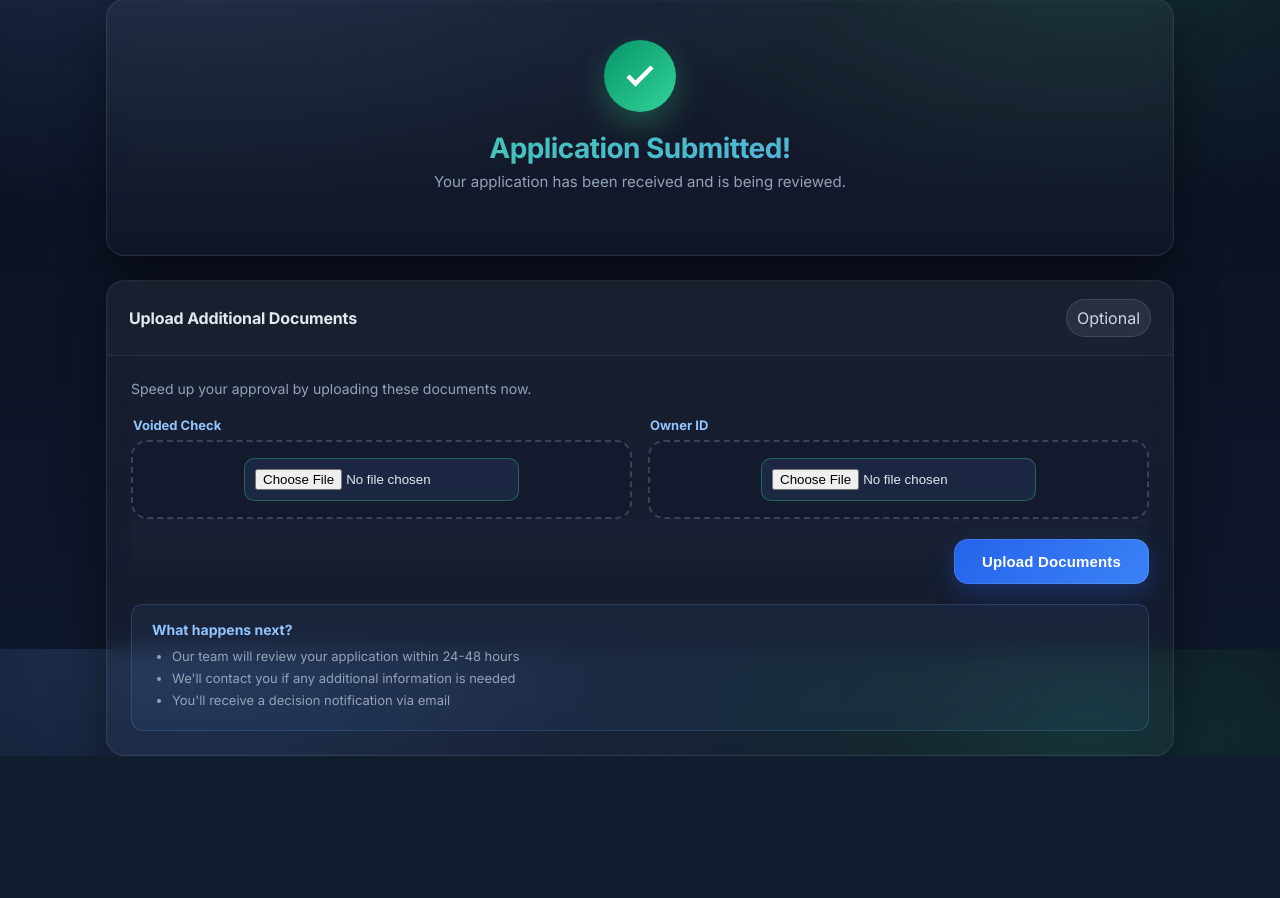
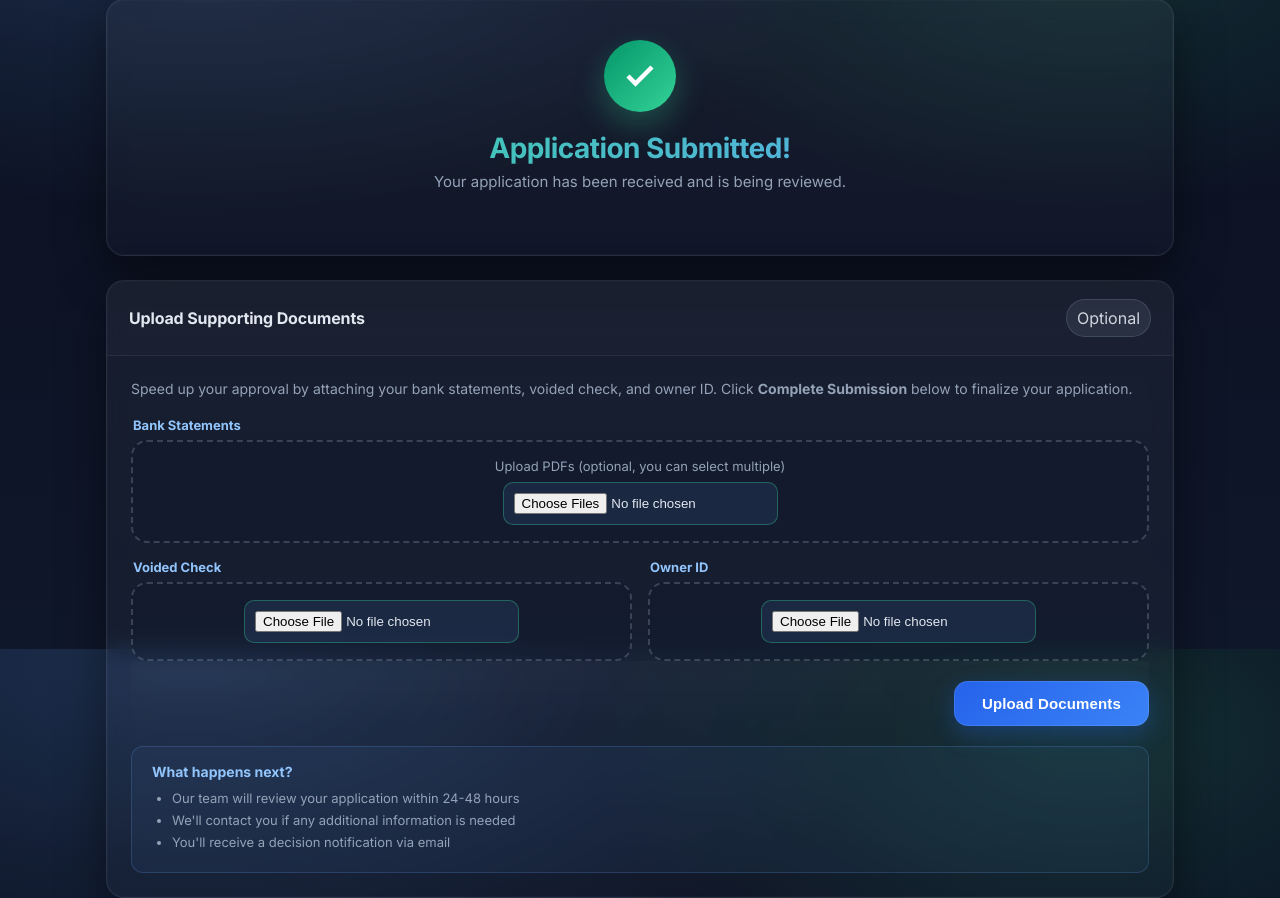
Before and after one commit to Maheedhar-rao/Pathway_application, a Flask app: page /thank-you in a window 1280 px wide. Shown: the part 151-1049 px from the top of the page. Before the commit the page ends 907 px from the top, so only its background shows below. Run offline with Flask 3, Linux system fonts and the light colour scheme; parts of the project's set-up code (start-up, migrations or seed data) failed here and were passed over.

Commit message:
Move bank statements to thank-you page and thread docs email
- Move "Upload Bank Statements" from form page to the thank-you page
  alongside Voided Check and Owner ID (all optional)
- Application email still fires immediately on form submit so no
  submission can be lost
- When supporting docs are uploaded, send them in a follow-up email
  threaded to the original via Message-ID / In-Reply-To / References
  headers so Gmail and Outlook display them in the same conversation
- Add full E-SIGN consent language to the PDF authorization section
- Edge function forwards messageId / inReplyTo / references to nodemailer

Co-Authored-By: Claude Opus 4.6 (1M context) <noreply@anthropic.com>

```diff
--- a/app.py
+++ b/app.py
@@ -57,7 +57,7 @@ try:
         SimpleDocTemplate, Paragraph, Spacer, Table, TableStyle,
         Image, HRFlowable, BaseDocTemplate, Frame, PageTemplate
     )
-    from reportlab.lib.enums import TA_CENTER, TA_RIGHT
+    from reportlab.lib.enums import TA_CENTER, TA_RIGHT, TA_JUSTIFY
     PDF_ENABLED = True
 except ImportError:
     PDF_ENABLED = False
@@ -395,10 +395,32 @@ def generate_application_pdf(form_data: dict, submission_id: int, rep_name: str
 
     # ── Signature & Authorization ──
     elements.append(Paragraph("Authorization &amp; Signature", section_style))
+    auth_style = ParagraphStyle(
+        'AuthText', parent=styles['Normal'], fontSize=9, textColor=BRAND_GRAY,
+        spaceAfter=8, alignment=TA_JUSTIFY, leading=12,
+    )
     elements.append(Paragraph(
-        "The applicant has agreed to electronic records and signatures as permitted under applicable law.",
-        ParagraphStyle('AuthText', parent=styles['Normal'], fontSize=9, textColor=BRAND_GRAY, spaceAfter=10)
+        "By submitting this application, the applicant authorizes the lender and its partners to contact the "
+        "applicant at the telephone, cell phone, email, or direct mail contact data provided in this form for "
+        "purposes of fulfilling this inquiry about business financing, even if the applicant has previously "
+        "indicated a preference of \"do not call\" or \"do not email\" with a government registry. The applicant "
+        "also authorizes the lender and its representatives, successors, assigns, and designees to obtain consumer "
+        "and/or personal, business and investigative reports and other information about the applicant from "
+        "consumer reporting agencies and other third parties. The applicant consents to the release of any "
+        "information relating to the applicant to the lender on its behalf. By providing a cell phone number, "
+        "the applicant consents to the receipt of text messages knowing that message and data rates may apply. "
+        "Reply STOP to unsubscribe, HELP for help. Message frequency varies. The applicant certifies that all "
+        "the information contained herein is complete, true, and accurate.",
+        auth_style
     ))
+    elements.append(Paragraph(
+        "<b>E-SIGN Act / UETA Consent:</b> The applicant agrees that the electronic digitized signature applied "
+        "on this document is a representation of the applicant's signature and is legally valid and binding as "
+        "if the applicant had signed the document with ink on paper in accordance with the Uniform Electronic "
+        "Transactions Act (UETA) and the Electronic Signatures in Global and National Commerce Act (E-SIGN) of 2000.",
+        auth_style
+    ))
+    elements.append(Spacer(1, 6))
 
     sig_info = [
         ["Print Name", form_data.get("signature_print_name", "")],
@@ -425,12 +447,28 @@ def generate_application_pdf(form_data: dict, submission_id: int, rep_name: str
     return buffer
 
 
-def _build_email_content(business_name, submission_id, rep_name, attached_files):
+def _build_email_content(business_name, submission_id, rep_name, attached_files, email_type="new_application"):
     """Build shared email HTML, plain text, and subject."""
     rep_line = f"Referred by: {rep_name}" if rep_name else "Direct submission (no rep)"
     doc_count = len(attached_files) if attached_files else 0
     submitted = datetime.now().strftime('%B %d, %Y at %I:%M %p')
-    subject = f"New Application: {business_name} (ID: {submission_id})"
+    base_subject = f"New Application: {business_name} (ID: {submission_id})"
+    if email_type == "docs_update":
+        subject = f"Re: {base_subject}"
+        alert_text = "Additional Documents Uploaded"
+        attachments_text = f"{doc_count} supporting document(s)"
+        body_note = (
+            "The applicant has uploaded additional supporting documents for this application. "
+            "Please find them attached to this email."
+        )
+    else:
+        subject = base_subject
+        alert_text = "New Loan Application Received"
+        attachments_text = "Application PDF"
+        body_note = (
+            "Please find the complete application summary attached to this email. "
+            "You can also view full details in the admin dashboard."
+        )
 
     html_body = f"""
 <!DOCTYPE html>
@@ -457,7 +495,7 @@ def _build_email_content(business_name, submission_id, rep_name, attached_files)
             <table width="100%" cellpadding="0" cellspacing="0" style="background:#f0f7ff;border:1px solid #bfdbfe;border-radius:8px;margin-bottom:24px;">
               <tr>
                 <td style="padding:14px 18px;">
-                  <p style="margin:0;font-size:15px;font-weight:600;color:#1e40af;">New Loan Application Received</p>
+                  <p style="margin:0;font-size:15px;font-weight:600;color:#1e40af;">{alert_text}</p>
                 </td>
               </tr>
             </table>
@@ -482,13 +520,12 @@ def _build_email_content(business_name, submission_id, rep_name, attached_files)
               </tr>
               <tr>
                 <td style="padding:8px 0;color:#64748b;font-size:13px;">Attachments</td>
-                <td style="padding:8px 0;color:#1e293b;font-size:14px;">Application PDF + {doc_count} bank statement(s)</td>
+                <td style="padding:8px 0;color:#1e293b;font-size:14px;">{attachments_text}</td>
               </tr>
             </table>
 
             <p style="color:#475569;font-size:14px;line-height:1.6;margin:0 0 20px;">
-              Please find the complete application summary and uploaded bank statements attached to this email.
-              You can also view full details in the admin dashboard.
+              {body_note}
             </p>
 
           </td>
@@ -510,16 +547,17 @@ def _build_email_content(business_name, submission_id, rep_name, attached_files)
     """
 
     plain_text = (
-        f"New Application Received\n\nBusiness: {business_name}\n"
+        f"{alert_text}\n\nBusiness: {business_name}\n"
         f"Application ID: {submission_id}\nSubmitted: {submitted}\n"
-        f"{rep_line}\n\nAttachments: Application PDF + {doc_count} bank statement(s)\n\n"
+        f"{rep_line}\n\nAttachments: {attachments_text}\n\n"
         "Powered by CROC"
     )
 
     return subject, html_body, plain_text
 
 
-def _send_via_resend(to_emails, subject, html_body, plain_text, pdf_buffer, submission_id, attached_files):
+def _send_via_resend(to_emails, subject, html_body, plain_text, pdf_buffer, submission_id, attached_files,
+                     message_id=None, in_reply_to=None):
     """Send email using Resend REST API (works on Railway where SMTP is blocked)."""
     log.info("Sending via Resend API to %s", ', '.join(to_emails))
 
@@ -541,14 +579,23 @@ def _send_via_resend(to_emails, subject, html_body, plain_text, pdf_buffer, subm
             except Exception as e:
                 log.error("Failed to download attachment %s: %s", bp, e)
 
-    payload = json.dumps({
+    body = {
         "from": EMAIL_FROM,
         "to": to_emails,
         "subject": subject,
         "html": html_body,
         "text": plain_text,
         "attachments": attachments,
-    }).encode()
+    }
+    headers_extra = {}
+    if message_id:
+        headers_extra["Message-ID"] = message_id
+    if in_reply_to:
+        headers_extra["In-Reply-To"] = in_reply_to
+        headers_extra["References"] = in_reply_to
+    if headers_extra:
+        body["headers"] = headers_extra
+    payload = json.dumps(body).encode()
 
     req = urllib.request.Request(
         "https://api.resend.com/emails",
@@ -564,7 +611,8 @@ def _send_via_resend(to_emails, subject, html_body, plain_text, pdf_buffer, subm
     return True
 
 
-def _send_via_smtp(to_emails, subject, html_body, plain_text, pdf_buffer, submission_id, attached_files):
+def _send_via_smtp(to_emails, subject, html_body, plain_text, pdf_buffer, submission_id, attached_files,
+                   message_id=None, in_reply_to=None):
     """Send email using SMTP (works locally, blocked on some cloud hosts)."""
     log.info("Sending via SMTP to %s (%s:%s)", ', '.join(to_emails), SMTP_HOST, SMTP_PORT)
 
@@ -572,6 +620,11 @@ def _send_via_smtp(to_emails, subject, html_body, plain_text, pdf_buffer, submis
     msg['From'] = EMAIL_FROM
     msg['To'] = ', '.join(to_emails)
     msg['Subject'] = subject
+    if message_id:
+        msg['Message-ID'] = message_id
+    if in_reply_to:
+        msg['In-Reply-To'] = in_reply_to
+        msg['References'] = in_reply_to
 
     alt_part = MIMEMultipart('alternative')
     alt_part.attach(MIMEText(plain_text, 'plain'))
@@ -611,7 +664,8 @@ def _send_via_smtp(to_emails, subject, html_body, plain_text, pdf_buffer, submis
     return True
 
 
-def _send_via_supabase_fn(to_emails, subject, html_body, plain_text, pdf_buffer, submission_id, attached_files):
+def _send_via_supabase_fn(to_emails, subject, html_body, plain_text, pdf_buffer, submission_id, attached_files,
+                          message_id=None, in_reply_to=None):
     """Send email via Supabase Edge Function (HTTP relay to bypass Railway SMTP block)."""
     fn_url = f"{SUPABASE_URL}/functions/v1/send-email"
     log.info("Sending via Supabase Edge Function to %s (%s)", ', '.join(to_emails), fn_url)
@@ -634,14 +688,20 @@ def _send_via_supabase_fn(to_emails, subject, html_body, plain_text, pdf_buffer,
             except Exception as e:
                 log.error("Failed to download attachment %s: %s", bp, e)
 
-    payload = json.dumps({
+    body = {
         "from": EMAIL_FROM,
         "to": to_emails,
         "subject": subject,
         "html": html_body,
         "text": plain_text,
         "attachments": attachments,
-    }).encode()
+    }
+    if message_id:
+        body["messageId"] = message_id
+    if in_reply_to:
+        body["inReplyTo"] = in_reply_to
+        body["references"] = in_reply_to
+    payload = json.dumps(body).encode()
 
     req = urllib.request.Request(
         fn_url,
@@ -660,13 +720,19 @@ def _send_via_supabase_fn(to_emails, subject, html_body, plain_text, pdf_buffer,
     return True
 
 
+def _application_message_id(submission_id: int) -> str:
+    """Deterministic Message-ID used to thread all emails for an application."""
+    return f"<application-{submission_id}@pathwaycatalyst.app>"
+
+
 def send_email_with_pdf(
     to_emails: List[str],
     business_name: str,
     pdf_buffer: BytesIO,
     submission_id: int,
     rep_name: str = None,
-    attached_files: List[str] = None
+    attached_files: List[str] = None,
+    email_type: str = "new_application",
 ):
     """Send email with PDF + attachments. Priority: Resend → Supabase Edge Fn → SMTP."""
     if not RESEND_API_KEY and not EMAIL_ENABLED:
@@ -678,19 +744,27 @@ def send_email_with_pdf(
         return False
 
     subject, html_body, plain_text = _build_email_content(
-        business_name, submission_id, rep_name, attached_files
+        business_name, submission_id, rep_name, attached_files, email_type=email_type
     )
+
+    thread_id = _application_message_id(submission_id)
+    if email_type == "new_application":
+        message_id, in_reply_to = thread_id, None
+    else:
+        message_id, in_reply_to = None, thread_id
 
     try:
         if RESEND_API_KEY:
             return _send_via_resend(
                 to_emails, subject, html_body, plain_text,
-                pdf_buffer, submission_id, attached_files
+                pdf_buffer, submission_id, attached_files,
+                message_id=message_id, in_reply_to=in_reply_to,
             )
         # Supabase Edge Function relay (works on Railway where SMTP is blocked)
         return _send_via_supabase_fn(
             to_emails, subject, html_body, plain_text,
-            pdf_buffer, submission_id, attached_files
+            pdf_buffer, submission_id, attached_files,
+            message_id=message_id, in_reply_to=in_reply_to,
         )
     except Exception as e:
         log.error("Primary email method failed: %s – falling back to SMTP", e)
@@ -699,7 +773,8 @@ def send_email_with_pdf(
     try:
         return _send_via_smtp(
             to_emails, subject, html_body, plain_text,
-            pdf_buffer, submission_id, attached_files
+            pdf_buffer, submission_id, attached_files,
+            message_id=message_id, in_reply_to=in_reply_to,
         )
     except Exception as e:
         log.error("SMTP fallback also failed for %s: %s\n%s", ', '.join(to_emails), e, traceback.format_exc())
@@ -926,12 +1001,6 @@ def submit():
 
     errors = validate_fields(form)
 
-    # Validate bank statement upload (required)
-    bank_files = request.files.getlist("bank_files")
-    has_bank_file = any(f and f.filename for f in bank_files)
-    if not has_bank_file:
-        errors['bank_files'] = 'At least one bank statement is required'
-
     if errors:
         rep_sig = sign_rep_code(rep_code) if rep_code else ""
         return render_template("form.html", errors=errors, form=form, rep_code=rep_code, rep_info=rep_info, rep_sig=rep_sig), 400
@@ -990,24 +1059,7 @@ def submit():
         abort(500, description="Insert failed")
     submission_id = ins.data[0]["id"]
 
-    # Upload bank statements to Supabase Storage + metadata to DB
     saved_paths: List[str] = []
-    for f in request.files.getlist("bank_files"):
-        if not f or not f.filename:
-            continue
-        safe = f.filename.replace("/", "_").replace("\\", "_")
-        bucket_path = f"{submission_id}/bank_statement/{safe}"
-        file_bytes = f.read()
-        content_type = f.content_type or "application/pdf"
-        size = _upload_to_storage(file_bytes, bucket_path, content_type)
-        saved_paths.append(bucket_path)
-        sb.table("application_files").insert({
-            "application_id": submission_id,
-            "filename": safe,
-            "storage_path": bucket_path,
-            "size_bytes": size,
-            "doc_type": "bank_statement",
-        }).execute()
 
     # Generate PDF and email to team + rep (in background so user doesn't wait)
     if PDF_ENABLED:
@@ -1053,7 +1105,31 @@ def upload_docs():
     sid = request.form.get("sid", type=int)
     if not sid:
         abort(400)
+
     saved = []
+    attached_paths: List[str] = []
+
+    # Bank statements (multiple)
+    for f in request.files.getlist("bank_files"):
+        if not f or not f.filename:
+            continue
+        safe = f.filename.replace("/", "_").replace("\\", "_")
+        bucket_path = f"{sid}/bank_statement/{safe}"
+        file_bytes = f.read()
+        content_type = f.content_type or "application/pdf"
+        size = _upload_to_storage(file_bytes, bucket_path, content_type)
+        sb.table("application_files").insert({
+            "application_id": sid,
+            "filename": safe,
+            "storage_path": bucket_path,
+            "size_bytes": size,
+            "doc_type": "bank_statement",
+        }).execute()
+        attached_paths.append(bucket_path)
+        if "bank_statement" not in saved:
+            saved.append("bank_statement")
+
+    # Voided check + ID (single files)
     for field, dtype in [("voided_check", "voided_check"), ("id_doc", "id_doc")]:
         f = request.files.get(field)
         if f and f.filename:
@@ -1069,7 +1145,44 @@ def upload_docs():
                 "size_bytes": size,
                 "doc_type": dtype,
             }).execute()
+            attached_paths.append(bucket_path)
             saved.append(dtype)
+
+    # Email uploaded documents to team + rep (in background)
+    if attached_paths:
+        try:
+            app_res = sb.table("applications").select(
+                "business_legal_name, rep_name, rep_email"
+            ).eq("id", sid).execute()
+            row = (app_res.data or [{}])[0]
+            business_name = row.get("business_legal_name") or ""
+            rep_name = row.get("rep_name")
+            rep_email = row.get("rep_email")
+
+            recipients = [TEAM_EMAIL]
+            if rep_email:
+                recipients.append(rep_email)
+
+            def _bg_send_docs(recips, biz, sid_, rname, files):
+                try:
+                    send_email_with_pdf(
+                        to_emails=recips, business_name=biz,
+                        pdf_buffer=None, submission_id=sid_,
+                        rep_name=rname, attached_files=files,
+                        email_type="docs_update",
+                    )
+                except Exception as exc:
+                    log.error("Background docs email failed for %s: %s", sid_, exc)
+
+            threading.Thread(
+                target=_bg_send_docs,
+                args=(recipients, business_name, sid, rep_name, attached_paths),
+                daemon=True,
+            ).start()
+            log.info("Docs email queued for submission %s → %s", sid, recipients)
+        except Exception as e:
+            log.error("Failed to queue docs email for %s: %s", sid, e)
+
     return render_template("thank_you.html", sid=sid, uploaded=saved)
 
 # -------------------- JSON APIs for Dashboard --------------------
--- a/templates/thank_you.html
+++ b/templates/thank_you.html
@@ -130,15 +130,23 @@
 
     <div class="card upload-card">
       <div class="card-header">
-        <h2>Upload Additional Documents</h2>
+        <h2>Upload Supporting Documents</h2>
         <span class="pill">Optional</span>
       </div>
       <div class="card-body">
         <p style="margin: 0 0 20px; color: var(--muted); font-size: 14px;">
-          Speed up your approval by uploading these documents now.
+          Speed up your approval by attaching your bank statements, voided check, and owner ID.
+          Click <strong>Complete Submission</strong> below to finalize your application.
         </p>
         <form action="{{ url_for('upload_docs') }}" method="POST" enctype="multipart/form-data">
           <input type="hidden" name="sid" value="{{ sid or '' }}"/>
+          <div class="field" style="margin-bottom: 16px;">
+            <label>Bank Statements</label>
+            <div class="uploader" style="padding: 16px;">
+              <p style="margin: 0 0 8px; font-size: 13px; color: var(--muted);">Upload PDFs (optional, you can select multiple)</p>
+              <input type="file" name="bank_files" accept="application/pdf" multiple />
+            </div>
+          </div>
           <div class="grid cols-2">
             <div class="field">
               <label>Voided Check</label>
```
Also changed, not shown: supabase/functions/send-email/index.ts (+8 -3 lines), templates/form.html (+0 -7 lines).
